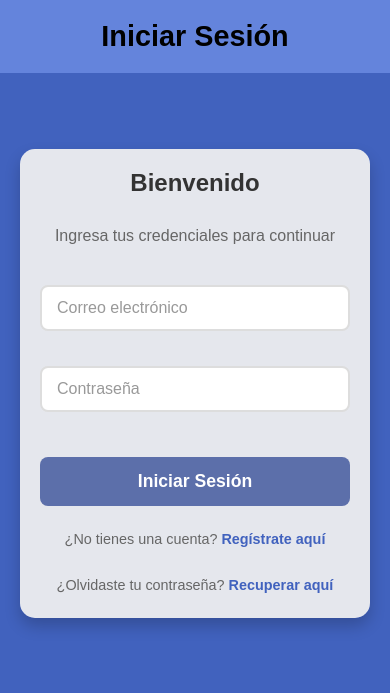
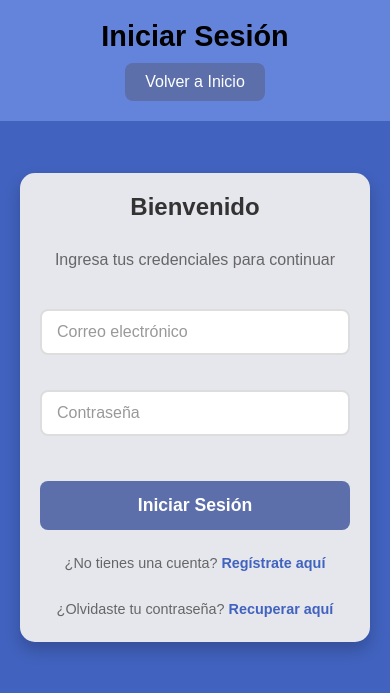
Before and after one commit to jdrodriguezy24/ALIMOP-Alimentacion-Optima, a Node server app: page /loginC in a window 390 px wide. Shown: the top 693 px of the page. Run offline with Node 20, Linux system fonts and the light colour scheme.

Commit message:
Cambios de diseño

```diff
--- a/app.js
+++ b/app.js
@@ -48,7 +48,10 @@ app.use((req, res, next) => {
 
 // Rutas básicas
 app.get('/', (req, res) => {
-    res.render('index');
+    res.render('index', {
+        SesionActiva: !!req.session.user,
+        user: req.session.user || null
+    });
 });
 
 // Usar las rutas del archivo routes.js
--- a/public/CSS/login.css
+++ b/public/CSS/login.css
@@ -13,12 +13,31 @@ header {
     background-color: #6484dc;
     padding: 20px 0;
     text-align: center;
+    position: relative; /* Añadido para posicionar el botón */
 }
 
 header h1 {
     color: black;
     margin: 0;
     font-size: 2.5rem;
+}
+
+.btn-volver {
+    position: absolute;
+    left: 20px;
+    top: 50%;
+    transform: translateY(-50%);
+    background-color: #5c6faa;
+    color: white;
+    padding: 10px 20px;
+    border-radius: 8px;
+    text-decoration: none;
+    font-size: 1rem;
+    transition: background-color 0.3s ease;
+}
+
+.btn-volver:hover {
+    background-color: #3b4a6a;
 }
 
 main {
@@ -126,6 +145,26 @@ main {
     text-decoration: underline;
 }
 
+.error-message {
+    color: #dc3545;
+    background-color: #f8d7da;
+    border: 1px solid #f5c6cb;
+    padding: 10px;
+    border-radius: 4px;
+    margin: 10px 0;
+    text-align: center;
+}
+
+.success-message {
+    color: #28a745;
+    background-color: #d4edda;
+    border: 1px solid #c3e6cb;
+    padding: 10px;
+    border-radius: 4px;
+    margin: 10px 0;
+    text-align: center;
+}
+
 footer {
     background-color: #98abdf;
     color: black;
@@ -152,4 +191,11 @@ footer {
     .registro-form h2 {
         font-size: 1.5rem;
     }
+
+    .btn-volver {
+        position: static;
+        display: inline-block;
+        margin-top: 10px;
+        transform: none;
+    }
 }
--- a/routes.js
+++ b/routes.js
@@ -31,21 +31,24 @@ router.post('/registroC', async (req, res) => {
         if (!Regnombre || !Regemail || !Regpassword) {
             return res.status(400).json({ message: 'Todos los campos son requeridos' });
         }
+
         const clienteNuevo = {
             nombreUsuario: Regnombre,
             Correo: Regemail,
             contrasenia: Regpassword
         };
-        const [result] = await pool.query('INSERT INTO cliente SET ?', [clienteNuevo]);
-        // Verificar si se insertó correctamente
-        if (result.affectedRows === 1) {
-            res.redirect('/loginC');
-        } else {
-            res.status(500).json({ message: 'Error al registrar el usuario' });
-        }
+
+        await pool.query('INSERT INTO cliente SET ?', [clienteNuevo]);
+
+        // Redirigir al login con mensaje de éxito
+        return res.render('loginC', {
+            error: null,
+            success: 'Registro exitoso. Por favor, inicia sesión.'
+        });
+
     } catch (error) {
-        console.error('Error en el registro:', error);
-        res.status(500).json({ message: 'Error interno del servidor al registrar' });
+        console.error('Error en registro:', error);
+        return res.status(500).json({ message: 'Error al registrar usuario' });
     }
 });
 
--- a/views/inicio.ejs
+++ b/views/inicio.ejs
@@ -147,6 +147,7 @@
             <div class="IconoRestaurantes">
                 <a href="/listaEmpresas">
                     <img src="/img/IconosBase/Restaurantes1.JPG" alt="IconoRestaurantes" class="img-default">
+                </a>
             </div>
             <div class="IconoTiendas">
                 <img src="/img/IconosBase/Tienda2.JPG" alt="IconoTiendas" class="img-default">
--- a/views/loginC.ejs
+++ b/views/loginC.ejs
@@ -9,16 +9,24 @@
 <body>
     <header>
         <h1>Iniciar Sesión</h1>
+        <a href="/" class="btn-volver"> Volver a Inicio</a>
     </header>
     <main>
         <section class="form-container">
             <form class="registro-form" action="/loginC" method="POST">
 
                 <% if (typeof error !== 'undefined' && error) { %>
-                    <div class="error-message" style="color: red; margin: 10px 0;">
+                    <div class="error-message" style="color: red; margin: 10px 0; text-align: center;">
                         <%= error %>
                     </div>
                 <% } %>
+
+                <% if (typeof success !== 'undefined' && success) { %>
+                    <div class="success-message" style="color: green; margin: 10px 0; text-align: center;">
+                        <%= success %>
+                    </div>
+                <% } %>
+
                 <h2>Bienvenido</h2>
                 <span class="form-description">Ingresa tus credenciales para continuar</span>
                 <div class="form-group">
--- a/views/registroC.ejs
+++ b/views/registroC.ejs
@@ -10,9 +10,10 @@
 <body>
     <header>
             <h1>Registro de Usuario</h1>
+            <a href="/" class="btn-volver"> Volver a Inicio</a>
     </header>
     <main>
-         <section class="form-container">
+        <section class="form-container">
             <form class="registro-form" action="/registroC" method="post">
                 <h2>Registrate</h2>
                 <span class="form-description">Usa un correo y contraseña para registrarte</span>
@@ -28,7 +29,7 @@
                 <button type="submit" class="btn-registro">Registrarse</button>
                 <p class="login-link">¿Ya tienes una cuenta? <a href="/loginC">Inicia sesión aquí</a></p>
             </form>
-         </section>
+        </section>
     </main>
     <footer>
         <h2 class="FinalPagina">TODOS LOS DERECHOS RESERVADOS</h2>
```
Also changed, not shown: public/CSS/registro.css (+26 -0 lines).
